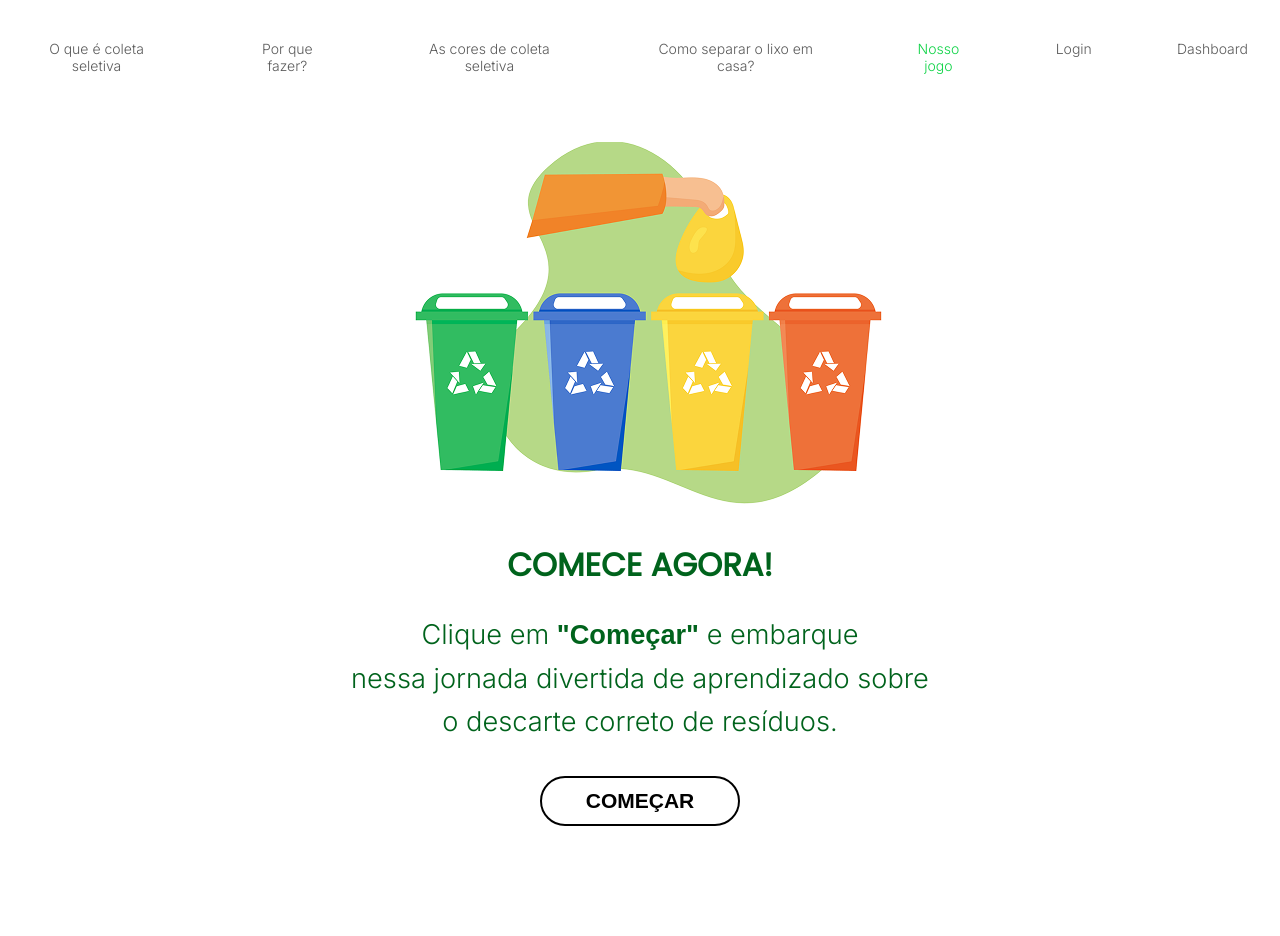
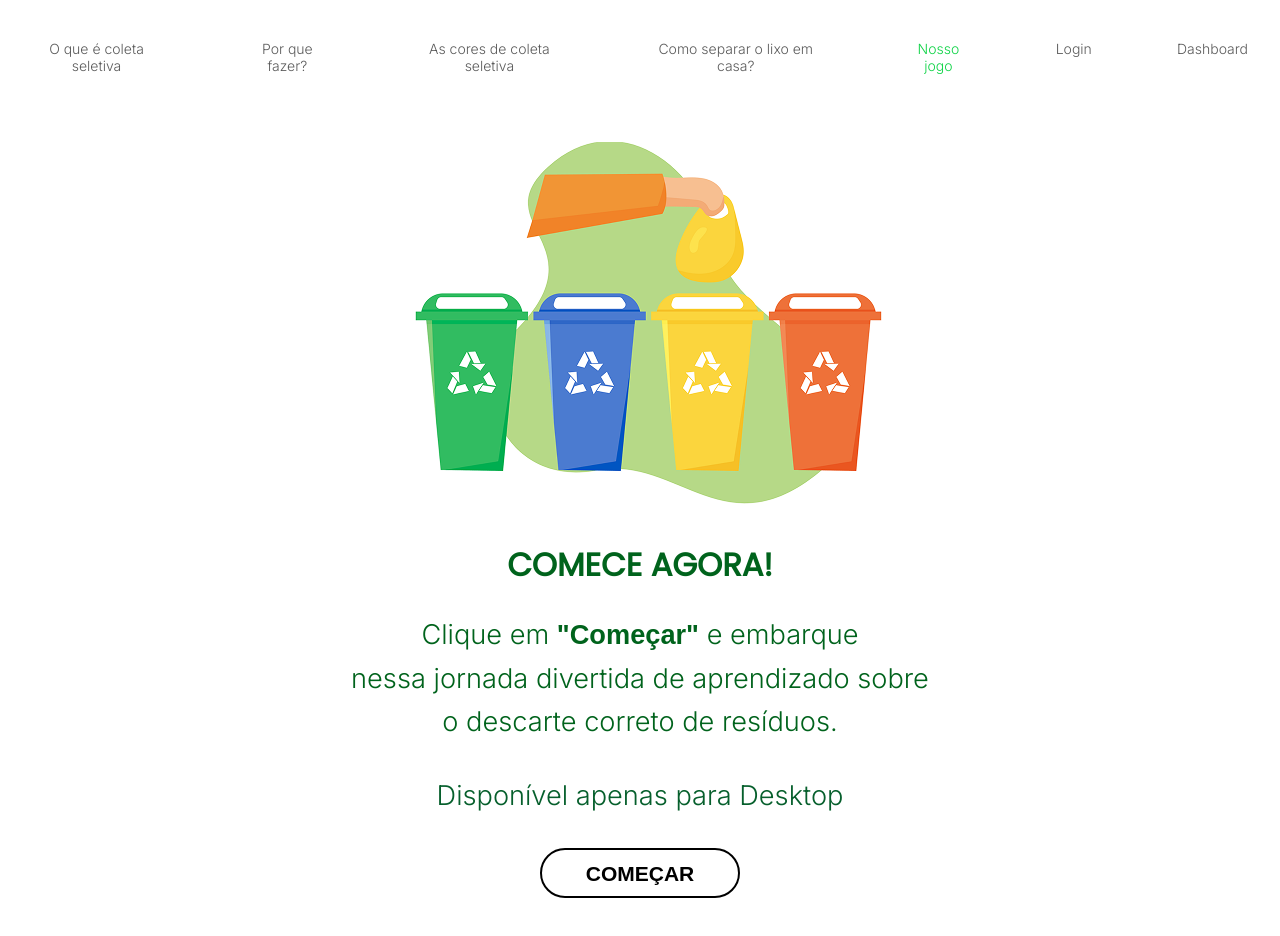
Before and after one commit to AndreGustIA/Desafio-5, a React (Vite) app in the folder meu-app/: page /jogo in a window 1280 px wide. Shown: the top 936 px of the page. Before the commit the page ends 868 px from the top, so only its background shows below. Built offline with nearby package versions, Linux system fonts and the light colour scheme.

Commit message:
link do jogo

```diff
--- a/meu-app/src/pages/Jogo/Jogo.tsx
+++ b/meu-app/src/pages/Jogo/Jogo.tsx
@@ -20,6 +20,9 @@ const Jogo = () => {
               de aprendizado sobre o descarte
               correto de resíduos.
             </p>
+
+            <p>Disponível apenas para Desktop</p>
+
             <button className={style.botao} onClick={() => navegarPagina('/Login')}>
               <b>COMEÇAR</b>
             </button>
--- a/meu-app/src/pages/Login/Login.tsx
+++ b/meu-app/src/pages/Login/Login.tsx
@@ -1,5 +1,5 @@
 import { login } from "../../services/auth";
-import { Link, useNavigate } from "react-router-dom";
+import { Link} from "react-router-dom";
 import Botao from "../../components/Botao/Botao";
 import Input from "../../components/Input/Input";
 import { imagens } from "../../assets/img";
@@ -10,8 +10,6 @@ const Login = () => {
   const [email, setEmail] = useState("");
   const [senha, setSenha] = useState("");
   const [error, setError] = useState("");
-
-  const navigate = useNavigate();
 
   const handleSubmit = async (e: React.FormEvent<HTMLFormElement>) => {
     e.preventDefault();
@@ -27,7 +25,8 @@ const Login = () => {
 
       setError("");
       alert("Login realizado com sucesso!");
-      navigate("https://www.google.com/"); // substitua depois pelo link do jogo
+      window.open("https://kaio-andrade-da-silva.itch.io/recicla-maranhao", "_blank");
+
     } catch (error) {
       setError("Ops! Seu e-mail ou senha estão incorretos.");
     }
```
